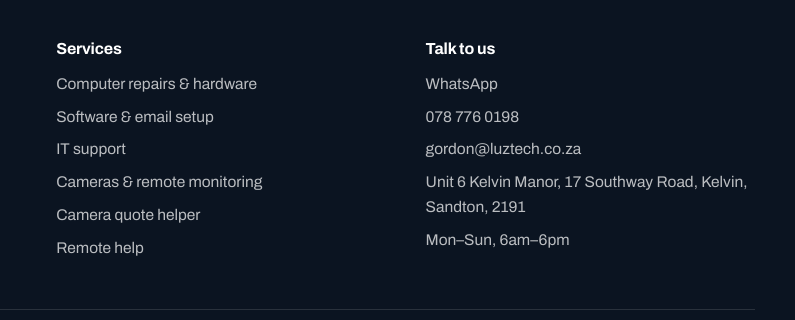
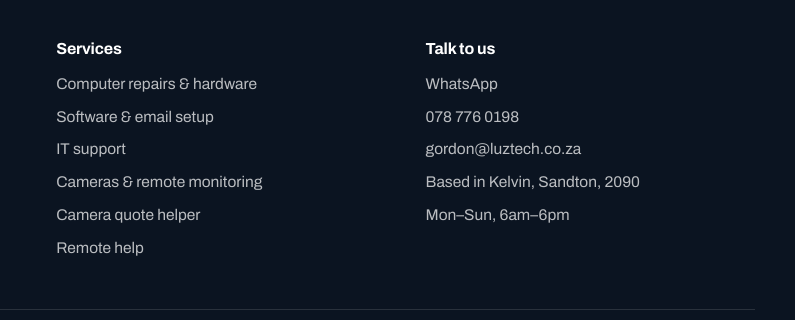
Before and after one commit to phindulo1-khwidzhili2/LuzTech, a plain HTML site: page about.html in a window 1280 px wide. Shown: the part 3227-3547 px from the top of the page, 485-1280 px from the left. Drawn offline with Linux system fonts and the light colour scheme.

Commit message:
Footer: show Based in Kelvin, Sandton, 2090
Co-Authored-By: Claude Opus 5.5 <noreply@anthropic.com>
Claude-Session: https://claude.ai/code/session_01D3SA9AWQnXDpusdYwnqS7p

```diff
--- a/about.html
+++ b/about.html
@@ -118,7 +118,7 @@
           <li><a data-wa="Hi Luztech, I'd like a quote.">WhatsApp</a></li>
           <li><a data-cfg="phone" data-cfg-href="phone">078 776 0198</a></li>
           <li><a href="mailto:gordon@luztech.co.za">gordon@luztech.co.za</a></li>
-          <li>Unit 6 Kelvin Manor, 17 Southway Road, Kelvin, Sandton, 2191</li>
+          <li>Based in Kelvin, Sandton, 2090</li>
           <li data-cfg="hours">Mon–Sun, 6am–6pm</li>
         </ul>
       </div>
```
Also changed, not shown: camera-quote.html (+1 -1 lines), cctv-installation.html (+1 -1 lines), computer-repairs.html (+1 -1 lines), contact.html (+1 -1 lines), index.html (+1 -1 lines), it-support.html (+1 -1 lines), our-work.html (+1 -1 lines), remote-help.html (+1 -1 lines), services.html (+1 -1 lines), software-setup.html (+1 -1 lines).
